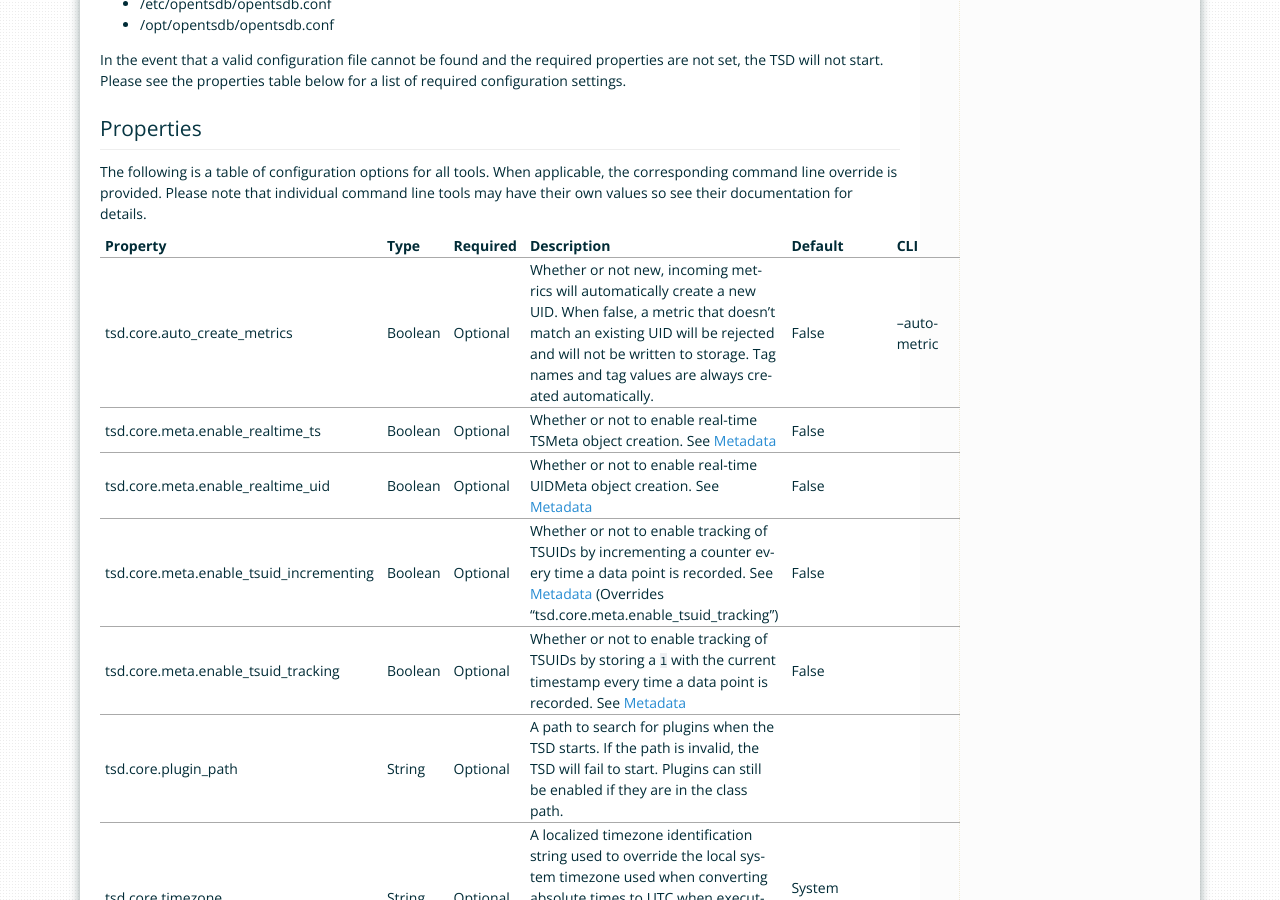
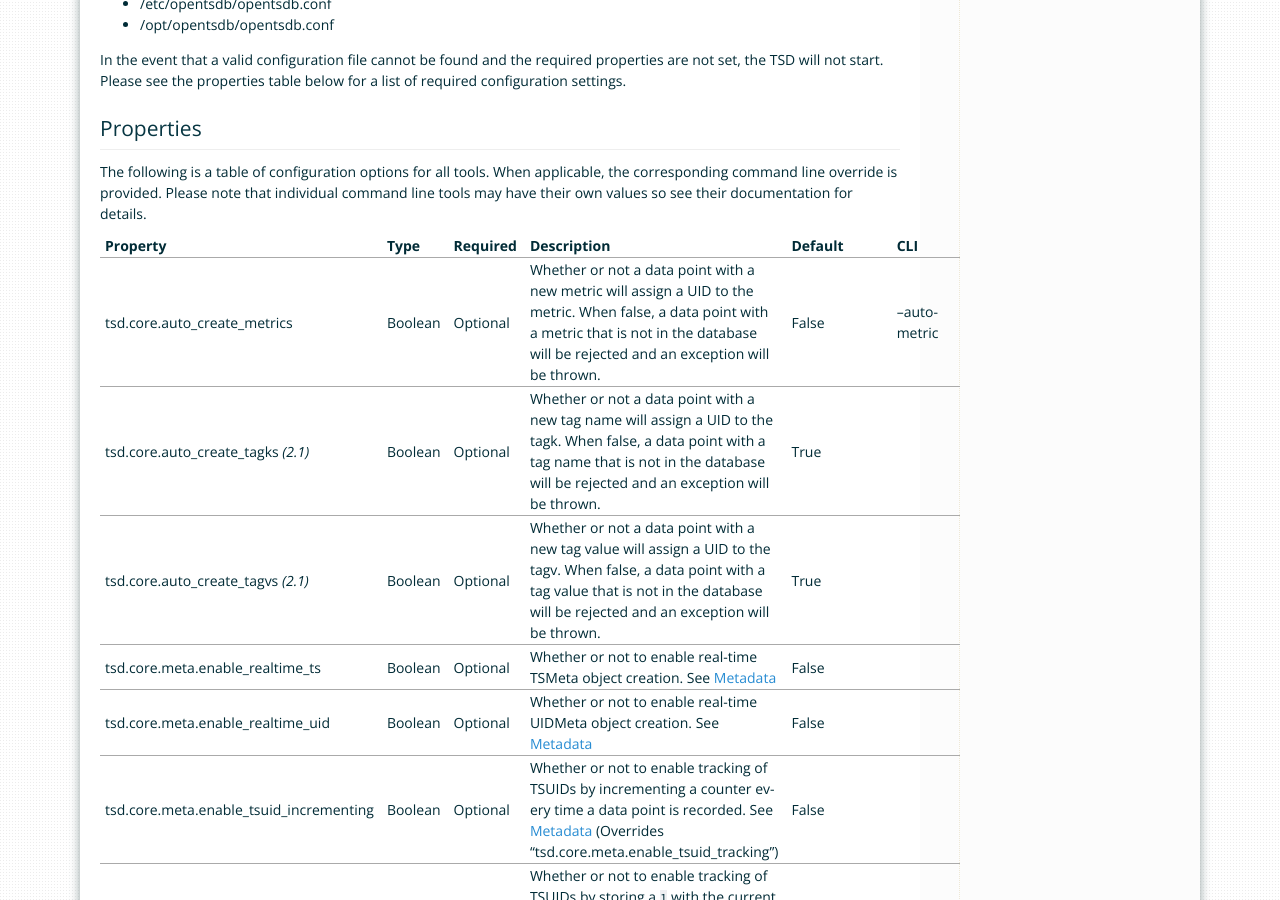
Before and after one commit to OpenTSDB/opentsdb.net, a Sphinx documentation site: the page built from docs/source/user_guide/configuration.rst, in a window 1280 px wide and 900 px high, scrolled down 859 px. Built offline with Sphinx 7.4.7, drawn with Linux system fonts in a browser that asks for light colours.

Commit message:
Add tsd.core.auto_create_tagks and tsd.core.auto_create_tagvs documentation.
Signed-off-by: Chris Larsen <clarsen@euphoriaaudio.com>

```diff
--- a/docs/source/user_guide/configuration.rst
+++ b/docs/source/user_guide/configuration.rst
@@ -54,7 +54,9 @@
    :header: "Property", "Type", "Required", "Description", "Default", "CLI"
    :widths: 20, 5, 5, 55, 5, 10
 
-   "tsd.core.auto_create_metrics", "Boolean", "Optional", "Whether or not new, incoming metrics will automatically create a new UID. When false, a metric that doesn't match an existing UID will be rejected and will not be written to storage. Tag names and tag values are always created automatically.", "False", "--auto-metric"
+   "tsd.core.auto_create_metrics", "Boolean", "Optional", "Whether or not a data point with a new metric will assign a UID to the metric. When false, a data point with a metric that is not in the database will be rejected and an exception will be thrown.", "False", "--auto-metric"
+   "tsd.core.auto_create_tagks *(2.1)*", "Boolean", "Optional", "Whether or not a data point with a new tag name will assign a UID to the tagk. When false, a data point with a tag name that is not in the database will be rejected and an exception will be thrown.", "True", ""
+   "tsd.core.auto_create_tagvs *(2.1)*", "Boolean", "Optional", "Whether or not a data point with a new tag value will assign a UID to the tagv. When false, a data point with a tag value that is not in the database will be rejected and an exception will be thrown.", "True", ""
    "tsd.core.meta.enable_realtime_ts", "Boolean", "Optional", "Whether or not to enable real-time TSMeta object creation. See :doc:`../user_guide/metadata`", "False", ""
    "tsd.core.meta.enable_realtime_uid", "Boolean", "Optional", "Whether or not to enable real-time UIDMeta object creation. See :doc:`../user_guide/metadata`", "False", ""
    "tsd.core.meta.enable_tsuid_incrementing", "Boolean", "Optional", "Whether or not to enable tracking of TSUIDs by incrementing a counter every time a data point is recorded. See :doc:`../user_guide/metadata` (Overrides ""tsd.core.meta.enable_tsuid_tracking"")", "False", ""
```
Also changed, not shown: 4 other files.
